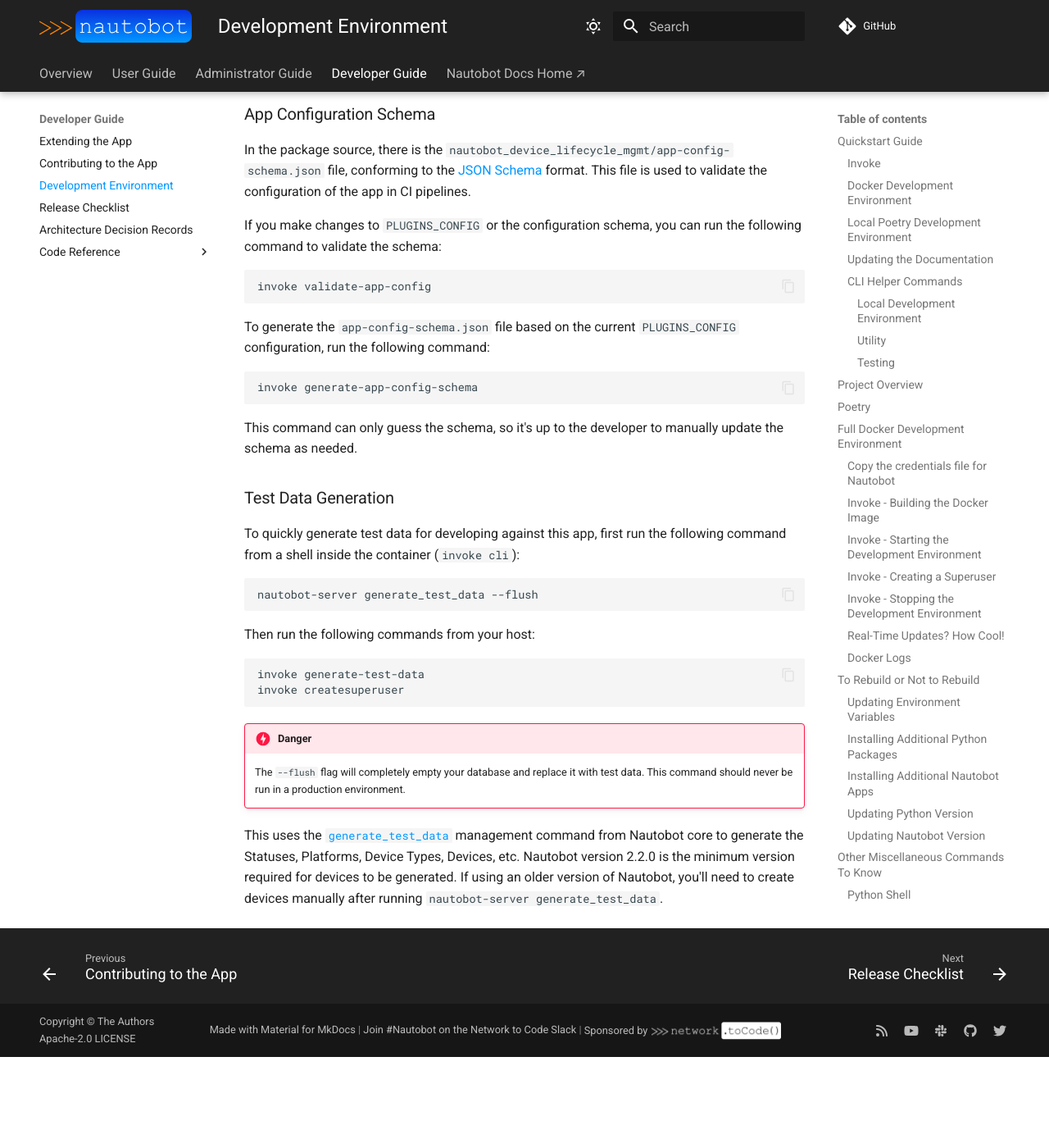
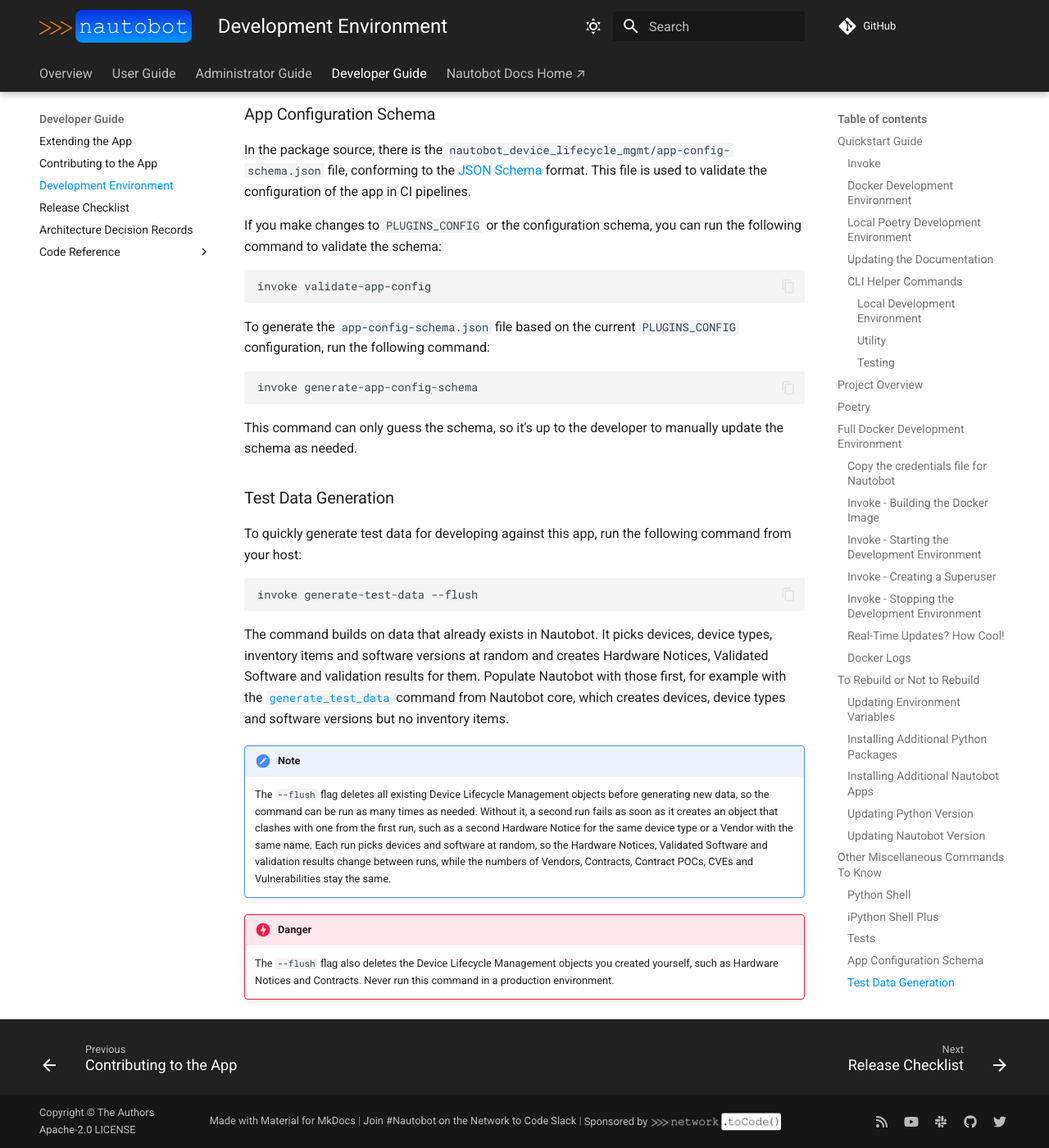
Before and after one commit to nautobot/nautobot-app-device-lifecycle-mgmt, an MkDocs documentation site: the page built from docs/dev/dev_environment.md, in a window 1280 px wide and 1400 px high, scrolled down 12733 px. Shown: the whole window at 82% size. Built offline with MkDocs 1.6.1 and Material for MkDocs 9.7.7, drawn with Linux system fonts in a browser that asks for light colours; comment, search, counter and statistics services are not loaded; before the commit the page ends 14022 px from its top, so only the background shows below that.

Commit message:
Test reruns with --flush and document generate-test-data

````diff
--- a/docs/dev/dev_environment.md
+++ b/docs/dev/dev_environment.md
@@ -490,20 +490,16 @@ This command can only guess the schema, so it's up to the developer to manually
 
 ### Test Data Generation
 
-To quickly generate test data for developing against this app, first run the following command from a shell inside the container (`invoke cli`):
+To quickly generate test data for developing against this app, run the following command from your host:
 
 ```bash
-nautobot-server generate_test_data --flush
+invoke generate-test-data --flush
 ```
 
-Then run the following commands from your host:
+The command builds on data that already exists in Nautobot. It picks devices, device types, inventory items and software versions at random and creates Hardware Notices, Validated Software and validation results for them. Populate Nautobot with those first, for example with the [`generate_test_data`](https://docs.nautobot.com/projects/core/en/stable/user-guide/administration/tools/nautobot-server/#generate_test_data) command from Nautobot core, which creates devices, device types and software versions but no inventory items.
 
-```bash
-invoke generate-test-data
-invoke createsuperuser
-```
+!!! note
+    The `--flush` flag deletes all existing Device Lifecycle Management objects before generating new data, so the command can be run as many times as needed. Without it, a second run fails as soon as it creates an object that clashes with one from the first run, such as a second Hardware Notice for the same device type or a Vendor with the same name. Each run picks devices and software at random, so the Hardware Notices, Validated Software and validation results change between runs, while the numbers of Vendors, Contracts, Contract POCs, CVEs and Vulnerabilities stay the same.
 
 !!! danger
-    The `--flush` flag will completely empty your database and replace it with test data. This command should never be run in a production environment.
-
-This uses the [`generate_test_data`](https://docs.nautobot.com/projects/core/en/stable/user-guide/administration/tools/nautobot-server/#generate_test_data) management command from Nautobot core to generate the Statuses, Platforms, Device Types, Devices, etc. Nautobot version 2.2.0 is the minimum version required for devices to be generated. If using an older version of Nautobot, you'll need to create devices manually after running `nautobot-server generate_test_data`.
+    The `--flush` flag also deletes the Device Lifecycle Management objects you created yourself, such as Hardware Notices and Contracts. Never run this command in a production environment.
````
Also changed, not shown: 1 other file.
